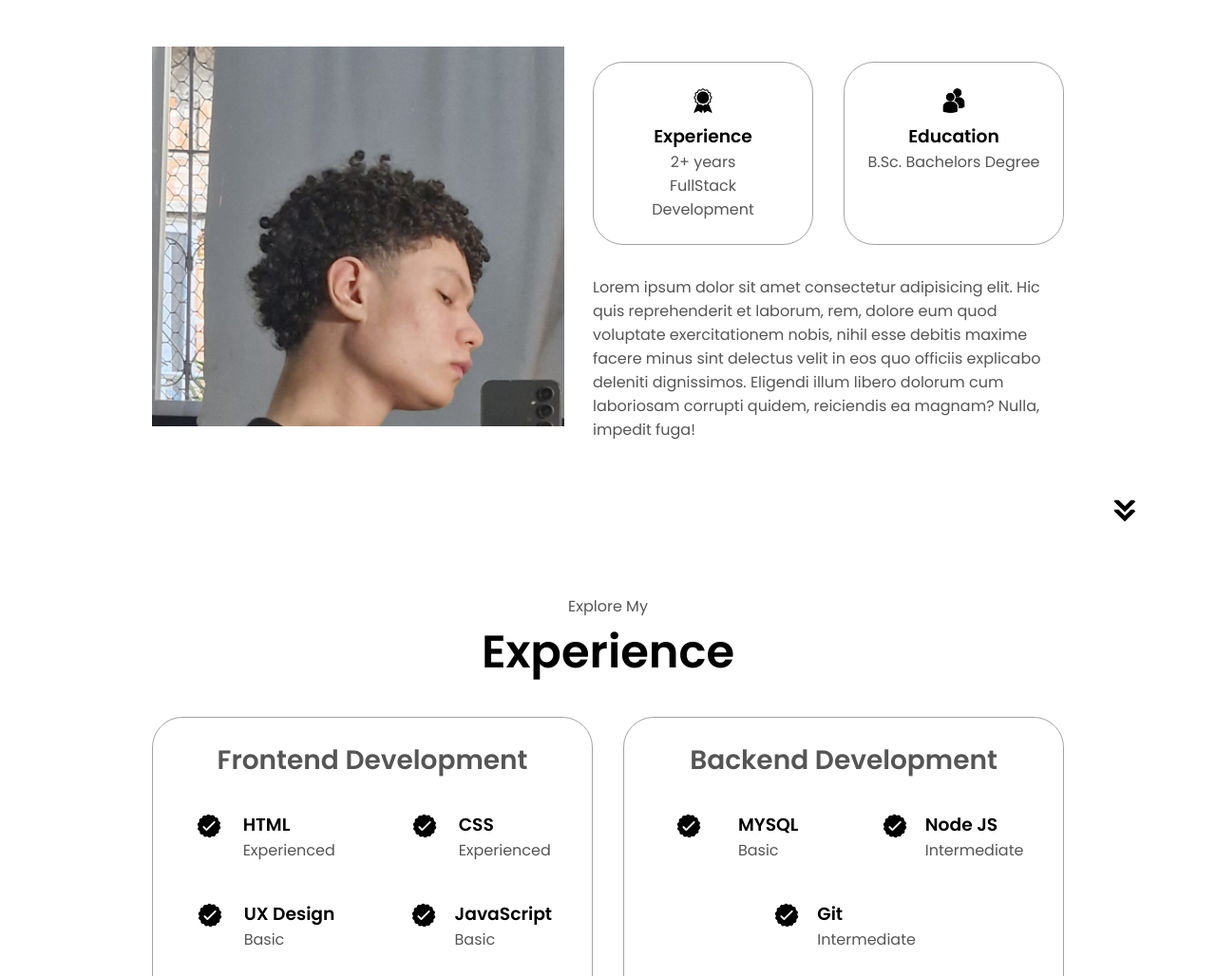
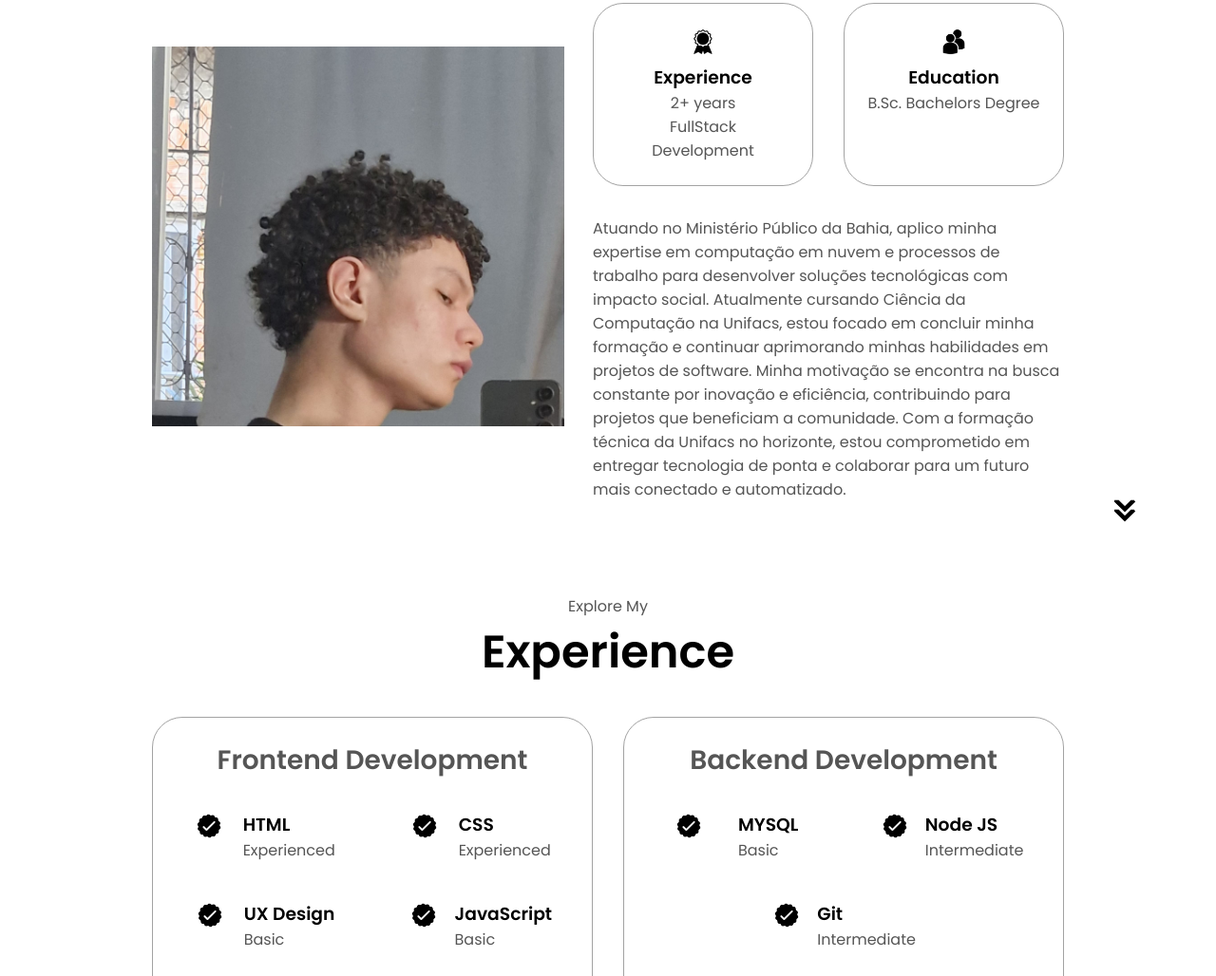
Before and after one commit to ulchin2/html-css-js-portfolio, a plain HTML site: page index.html in a window 1280 px wide. Shown: the part 1070-2098 px from the top of the page at 95% size. Drawn offline with Linux system fonts and the light colour scheme.

Commit message:
Update index.html

```diff
--- a/index.html
+++ b/index.html
@@ -94,12 +94,12 @@
             </div>
             <div class="text-container">
               <p>
-                Lorem ipsum dolor sit amet consectetur adipisicing elit. Hic quis
-                reprehenderit et laborum, rem, dolore eum quod voluptate
-                exercitationem nobis, nihil esse debitis maxime facere minus sint
-                delectus velit in eos quo officiis explicabo deleniti dignissimos.
-                Eligendi illum libero dolorum cum laboriosam corrupti quidem,
-                reiciendis ea magnam? Nulla, impedit fuga!
+                Atuando no Ministério Público da Bahia, aplico minha expertise em computação em nuvem e processos de trabalho
+                para desenvolver soluções tecnológicas com impacto social. Atualmente cursando Ciência da Computação na Unifacs,
+                estou focado em concluir minha formação e continuar aprimorando minhas habilidades em projetos de software.
+                Minha motivação se encontra na busca constante por inovação e eficiência, contribuindo para projetos que beneficiam
+                a comunidade. Com a formação técnica da Unifacs no horizonte, estou comprometido em entregar tecnologia de ponta e
+                colaborar para um futuro mais conectado e automatizado.
               </p>
             </div>
           </div>
```
